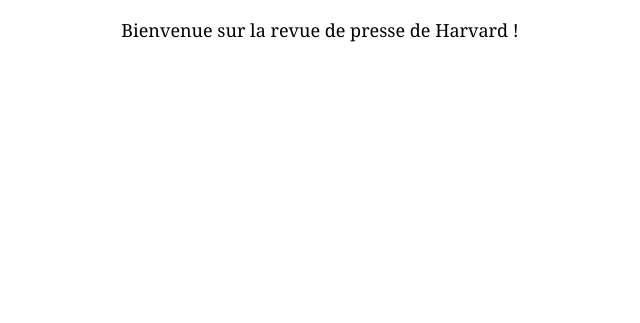
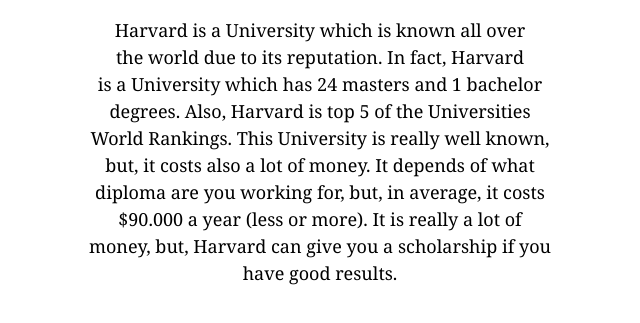
Before and after one commit to mlabrousse/press-review, a plain HTML site: page index.html in a window 1280 px wide. Shown: the part 81-404 px from the top of the page, without its empty margins (320-960 px from the left). Drawn offline with Linux system fonts and the light colour scheme.

Commit message:
Update index.html

```diff
--- a/index.html
+++ b/index.html
@@ -19,6 +19,16 @@
 </head>
 <body>
   <h1>Harvard : a huge university</h1>
-  <p>Bienvenue sur la revue de presse de Harvard !</p>
+  <p>Harvard is a University which is known all over <br>
+    the world due to its reputation. In fact, Harvard<br>
+    is a University which has 24 masters and 1 bachelor<br>
+    degrees. Also, Harvard is top 5 of the Universities<br>
+    World Rankings. This University is really well known,<br>
+    but, it costs also a lot of money. It depends of what<br>
+    diploma are you working for, but, in average, it costs<br>
+    $90.000 a year (less or more). It is really a lot of<br>
+    money, but, Harvard can give you a scholarship if you<br>
+    have good results.
+</p>
 </body>
 </html>
```
